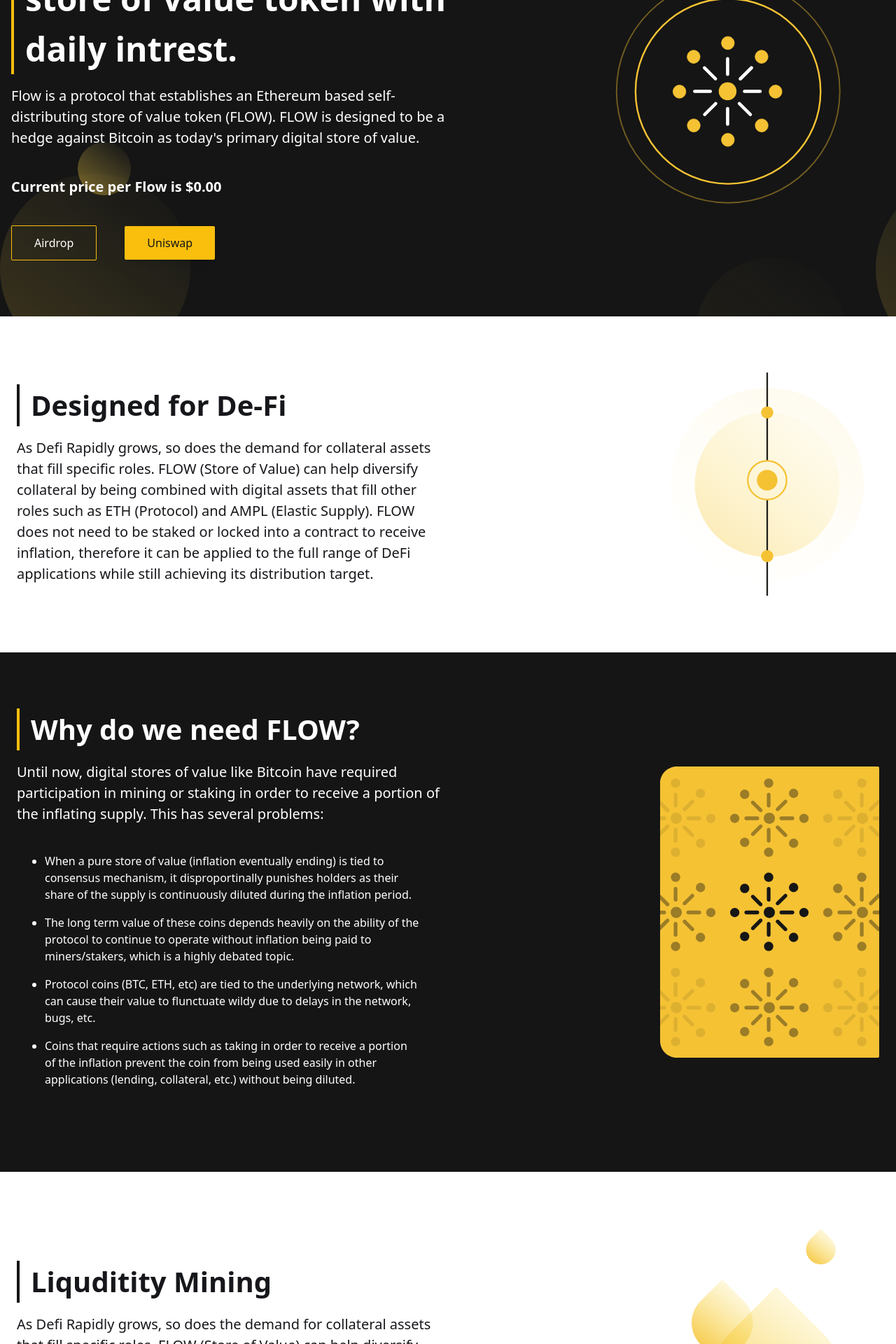
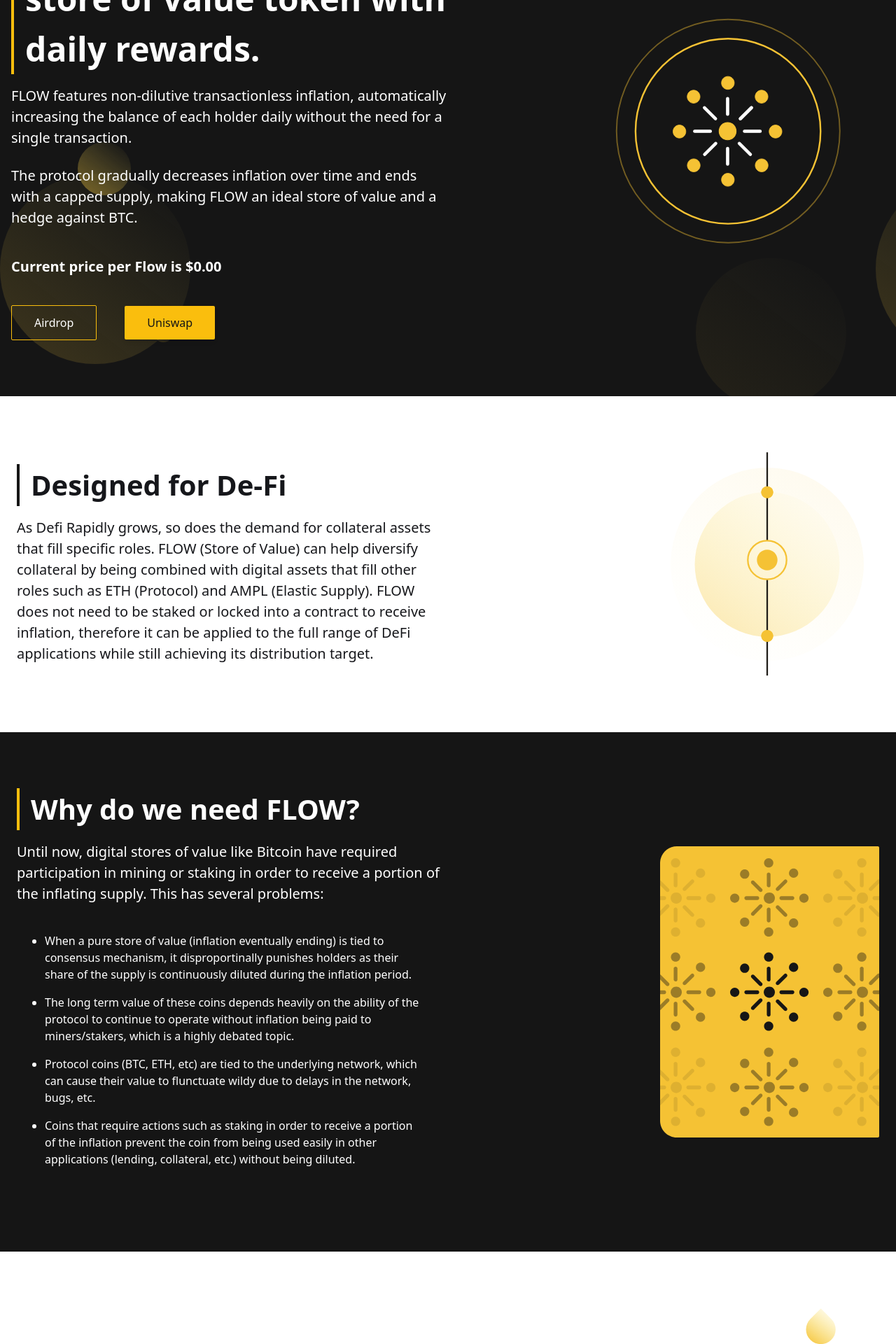
Before and after one commit to loogle18/flow-landing, a React (Create React App) app: page / in a window 1280 px wide. Shown: the part 300-2220 px from the top of the page at 70% size. Built offline with nearby package versions, Linux system fonts and the light colour scheme; no server answers.

Commit message:
Added some content.

```diff
--- a/src/components/hero.tsx
+++ b/src/components/hero.tsx
@@ -15,14 +15,15 @@
       <div className='container mx-auto flex'>
         <div className='flex-1'>
           <h1 className='text-2xl sm:text-4xl sm:text font-bold border-primary md:border-l-4 md:pl-4 mb-4'>
-            The self-distributing store of value token with daily intrest.
+            The self-distributing store of value token with daily rewards.
           </h1>
           <p className='sm:text-lg font-light'>
-            Flow is a protocol that establishes an Ethereum based self-distributing store of value
-            token (FLOW). FLOW is designed to be a hedge against Bitcoin as today's primary digital
-            store of value.
+            FLOW features non-dilutive transactionless inflation, automatically increasing the balance of each holder daily without the need for a single transaction.
           </p>
-
+          <br/>
+          <p className='sm:text-lg font-light'>
+            The protocol gradually decreases inflation over time and ends with a capped supply, making FLOW an ideal store of value and a hedge against BTC.
+          </p>
           <h3 className='text-lg my-10'>
             Current price per Flow is ${Number(flowprice).toFixed(2)}
           </h3>
--- a/src/pages/landing.tsx
+++ b/src/pages/landing.tsx
@@ -51,7 +51,7 @@
             value to flunctuate wildy due to delays in the network, bugs, etc.{' '}
           </li>
           <li>
-            Coins that require actions such as taking in order to receive a portion of the inflation
+            Coins that require actions such as staking in order to receive a portion of the inflation
             prevent the coin from being used easily in other applications (lending, collateral,
             etc.) without being diluted.
           </li>
@@ -59,12 +59,10 @@
       </Section>
       <Section
         image={Drops}
-        title='Liquditity Mining'
-        paragraph='As Defi Rapidly grows, so does the demand for collateral assets that fill specific roles.
-          FLOW (Store of Value) can help diversify collateral by being combined with digital assets
-          that fill other roles such as ETH (Protocol) and AMPL (Elastic Supply). FLOW does not need
-          to be staked or locked into a contract to receive inflation, therefore it can be applied
-          to the full range of DeFi applications while still achieving its distribution target.'
+        title='Liquidity Mining'
+        paragraph='The Flow Protocol liquidity mining program is almost here!  Soon holders will be able to earn extra FLOW tokens by providing liquidity on Uniswap.
+        Holders will be able to participate by pooling liquidity on Uniswap and staking the resulting UNI-V2 tokens.
+        The more tokens you stake and the longer you keep them staked for, the greater the rewards!'
       />
     </main>
   );
```
